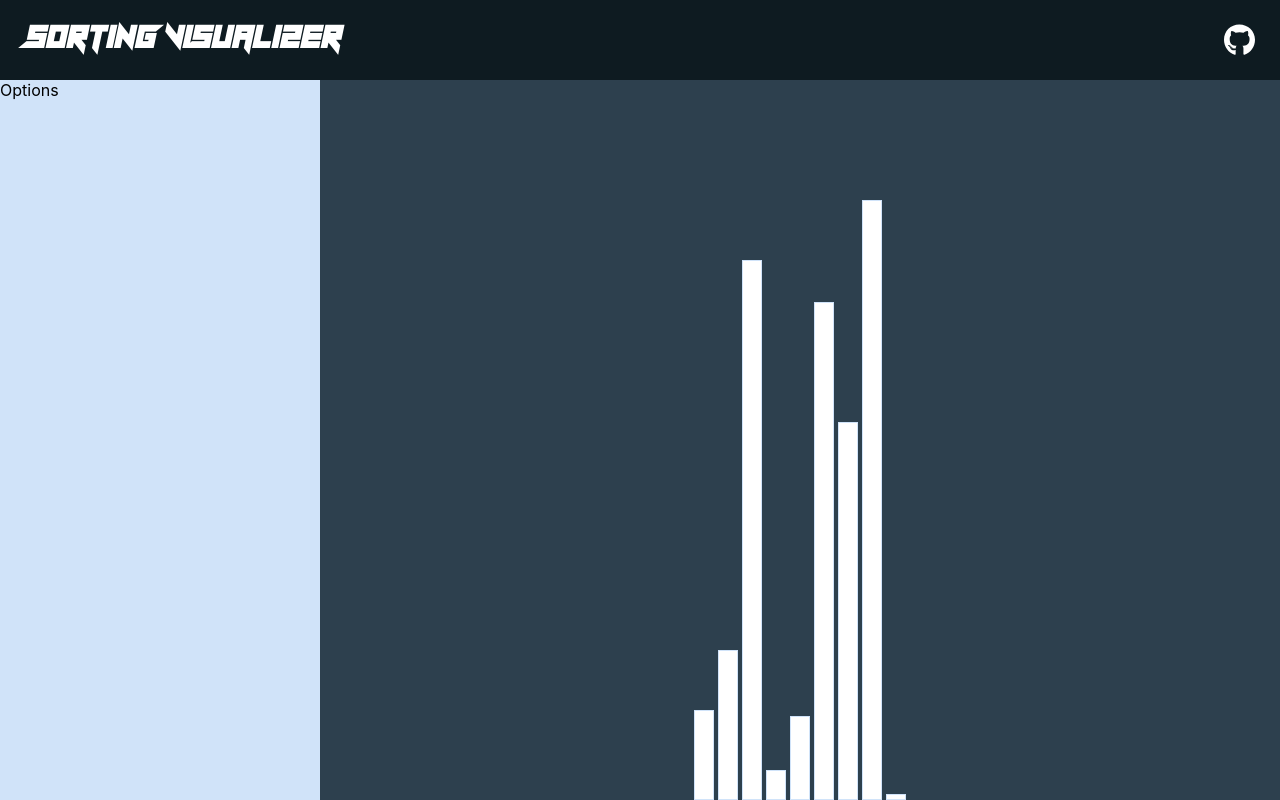
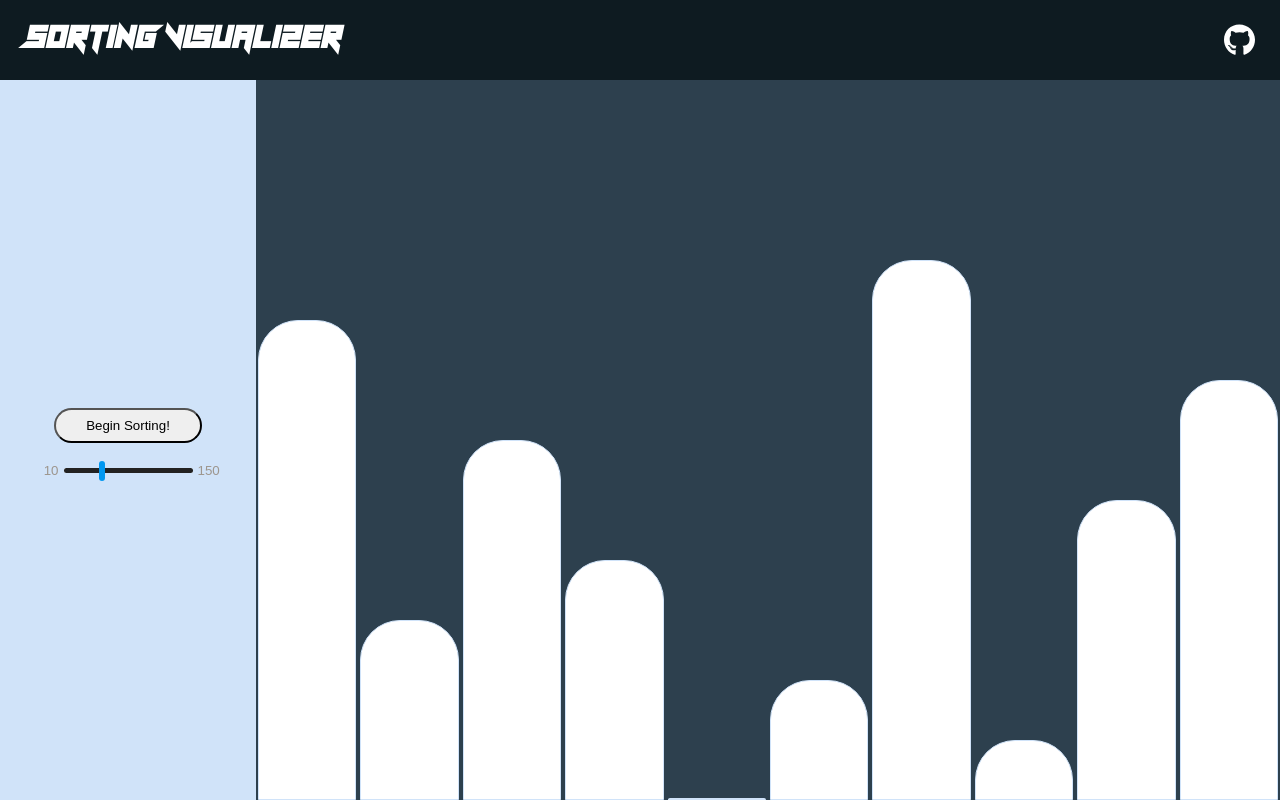
Before and after one commit to jonahansmulcrone/SortingVisualizer, a React (Vite) app in the folder frontend/: page / in a window 1280 px wide. Built offline with nearby package versions, Linux system fonts and the light colour scheme; a small style sheet from the web is missing.

Commit message:
Created basic project structure with required components (e.g. Visualizer, Options) and began working towards a scalable and engaging UI that allows users to select size of unsorted array, as well as a randomizing function using Fisher-Yates shuffle

```diff
--- a/frontend/package.json
+++ b/frontend/package.json
@@ -10,18 +10,21 @@
     "preview": "vite preview"
   },
   "dependencies": {
+    "@babel/runtime": "^7.25.7",
     "@fortawesome/fontawesome-free": "^6.6.0",
     "@fortawesome/fontawesome-svg-core": "^6.6.0",
     "@fortawesome/free-brands-svg-icons": "^6.6.0",
     "@fortawesome/free-solid-svg-icons": "^6.6.0",
     "@fortawesome/react-fontawesome": "^0.2.2",
     "react": "^18.3.1",
-    "react-dom": "^18.3.1"
+    "react-dom": "^18.3.1",
+    "react-slider": "^2.0.6"
   },
   "devDependencies": {
     "@eslint/js": "^9.11.1",
     "@types/react": "^18.3.10",
     "@types/react-dom": "^18.3.0",
+    "@types/react-slider": "^1.3.6",
     "@vitejs/plugin-react": "^4.3.2",
     "eslint": "^9.11.1",
     "eslint-plugin-react-hooks": "^5.1.0-rc.0",
--- a/frontend/src/App.css
+++ b/frontend/src/App.css
@@ -6,6 +6,6 @@
 
 .content-container {
   display: grid;
-  grid-template-columns: 25% 1fr;
+  grid-template-columns: 20% 1fr;
   height: 100%;
 }
--- a/frontend/src/App.tsx
+++ b/frontend/src/App.tsx
@@ -5,15 +5,29 @@ import Visualizer from './components/Visualizer/Visualizer'
 import Options from './components/Options/Options'
 
 function App() {
+  const [arraySize, setArraySize] = useState<number>(10)
+  const [sortingInProgress, setSortingInProgress] = useState(false);
+
+  const handleArraySizeChange = (size: number) => {
+    setArraySize(size);
+  };
+
+  const handleBeginSort = () => {
+    console.log("Handle begin sort")
+    setSortingInProgress(true)
+  };
+
+  const handleSortingComplete = () => {
+    setSortingInProgress(false);
+  }
 
   return (
     <div className='app-container'>
       <Header />
       <div className='content-container'>
-        <Options />
-        <Visualizer />
+        <Options arraySize={arraySize} onArraySizeChange={handleArraySizeChange} onBeginSort={handleBeginSort} />
+        <Visualizer arraySize={arraySize} onBeginSort={sortingInProgress} onSortingComplete={handleSortingComplete}/>
       </div>
-
     </div>
   )
 }
--- a/frontend/src/components/Options/Options.css
+++ b/frontend/src/components/Options/Options.css
@@ -1,3 +1,83 @@
 .options-container {
     background-color: #D0E3F9;
+    display: flex;
+    flex-direction: column;
+    align-items: center;
+    justify-content: center;
 }
+
+.begin-sort-button button {
+    padding: 8px 30px;
+    border-radius: 20px;
+    cursor: pointer;
+    margin-bottom: 25px;
+}
+
+input[type="range"] {
+    display: block;
+    position: relative;
+    outline: none;
+    appearance: none;
+    cursor: pointer;
+    border-radius: 3px;
+}
+
+input[type="range"]::before,
+input[type="range"]::after {
+    position: absolute;
+    display: inline-block;
+    top: -5px;
+}
+
+input[type="range"]::before {
+    content: attr(min);
+    left: 0;
+    transform: translateX(calc(-100% - 5px));
+}
+
+input[type="range"]::after {
+    content: attr(max);
+    right: 0;
+    transform: translateX(calc(100% + 5px));
+}
+
+input[type="range"]::-webkit-slider-runnable-track {
+    background-color: #222;
+    height: 5px;
+    border-radius: 3px;
+    appearance: none;
+}
+
+input[type="range"]::-webkit-slider-thumb {
+    background-color: #0097f0;
+    width: 6px;
+    height: 20px;
+    border-radius: 3px;
+    appearance: none;
+    margin: -7px 0 0 0;
+}
+
+.range-slider {
+    position: relative;
+}
+
+.range-slider .bubble {
+    background-color: #0097f0;
+    color: #fff;
+    position: absolute;
+    left: 0;
+    top: 18px;
+    padding: 5px 7px;
+    border-radius: 3px;
+    z-index: 999;
+    display: none;
+}
+
+.range-slider input[type="range"]:hover+.bubble,
+.range-slider input[type="range"]:focus+.bubble {
+    display: inline-block;
+}
+
+.sliders-wrapper {
+    display: flex;
+}
--- a/frontend/src/components/Options/Options.tsx
+++ b/frontend/src/components/Options/Options.tsx
@@ -1,9 +1,36 @@
 import './Options.css'
+import Slider from 'react-slider';
 
-const Options: React.FC = () => {
+interface OptionsProps {
+    arraySize: number;
+    onArraySizeChange: (size: number) => void;
+    onBeginSort: () => void;
+}
+
+const Options: React.FC<OptionsProps> = ({ arraySize, onArraySizeChange, onBeginSort }) => {
+
+    const handleSliderChange = (e: React.ChangeEvent<HTMLInputElement>) => {
+        onArraySizeChange(Number(e.target.value));
+    }
+
+    const handleBeginSort = () => {
+        onBeginSort();
+    };
+
     return (
         <div className='options-container'>
-            Options
+            <div className='begin-sort-button'>
+                <button onClick={handleBeginSort}>Begin Sorting!</button>
+            </div>
+            <div className='sliders-wrapper'>
+            <label className='range-slider'>
+                <input
+                    type='range'
+                    min='10'
+                    max='150'
+                    onChange={handleSliderChange} />
+            </label>
+            </div>
         </div>
     );
 }
--- a/frontend/src/components/Visualizer/Visualizer.css
+++ b/frontend/src/components/Visualizer/Visualizer.css
@@ -13,4 +13,6 @@
     border: 1px solid #D0E3F9;
     margin: 0 2px;
     transition: height 0.3s ease, background-color 0.3s ease;
+    border-top-right-radius: 40px;
+    border-top-left-radius: 40px;
 }
--- a/frontend/src/components/Visualizer/Visualizer.tsx
+++ b/frontend/src/components/Visualizer/Visualizer.tsx
@@ -1,14 +1,89 @@
+import { useEffect, useState } from 'react';
 import './Visualizer.css'
 
-const Visualizer: React.FC = () => {
-    const array = [15, 25, 90, 5, 14, 83, 63, 100, 1]
+interface VisualizerProps {
+    arraySize: number;
+    onBeginSort: boolean;
+    onSortingComplete: () => void;
+}
+
+const Visualizer: React.FC<VisualizerProps> = ({ arraySize, onBeginSort, onSortingComplete }) => {
+    const [numsArray, setNumsArray] = useState<number[]>([]);
+    const [sortingInProgress, setSortingInProgress] = useState(false);
+
+    const maxBarHeight = 600;
+
+    const generateNumsArray = (arrayLength: number) => {
+        const shuffledArray = Array.from({ length: arrayLength }, (k, i) => i)
+
+        for (let k = shuffledArray.length - 1; k > 0; k--) {
+            const randIndex = Math.floor(Math.random() * (k))
+            if (randIndex === k) {
+                continue;
+            } else {
+                [shuffledArray[k], shuffledArray[randIndex]] = [shuffledArray[randIndex], shuffledArray[k]]
+            }
+        }
+
+        setNumsArray(shuffledArray);
+    }
+
+    const beginInsertionSort = () => {
+        const arr = [...numsArray];
+        let i = 1;
+        let j: number | undefined;
+        let key: number;
+
+        const sortInterval = setInterval(() => {
+            if (i < arr.length) {
+                if (j === undefined) {
+                    key = arr[i];
+                    j = i - 1;
+                }
+
+                if (j >= 0 && arr[j] > key) {
+                    arr[j + 1] = arr[j];
+                    j--;
+
+                    setNumsArray([...arr]);
+                } else {
+                    arr[j + 1] = key;
+                    setNumsArray([...arr]);
+
+                    i++;
+                    j = undefined;
+                }
+            } else {
+                clearInterval(sortInterval);
+            }
+        }, 2);
+        onSortingComplete();
+        setSortingInProgress(false);
+    };
+
+    useEffect(() => {
+        generateNumsArray(arraySize)
+    }, [arraySize])
+
+    useEffect(() => {
+        console.log(onBeginSort)
+        setSortingInProgress(onBeginSort);
+    }, [onBeginSort]);
+
+
+    useEffect(() => {
+        if (sortingInProgress) {
+            beginInsertionSort();
+        }
+    }, [sortingInProgress])
 
     return (
         <div className='visualizer-container'>
-            {array.map((val) => (
+            {numsArray.map((val, index) => (
                 <div
                     className='array-bar'
-                    style={{ height: `${val*6}px`, width: '20px'}}>
+                    key={index}
+                    style={{ height: `${(maxBarHeight / arraySize) * val}px`, width: `${100 / numsArray.length}%` }}>
                 </div>
             ))}
         </div>
```
Also changed, not shown: 1 other file (tests, documents, lock files or other folders).
